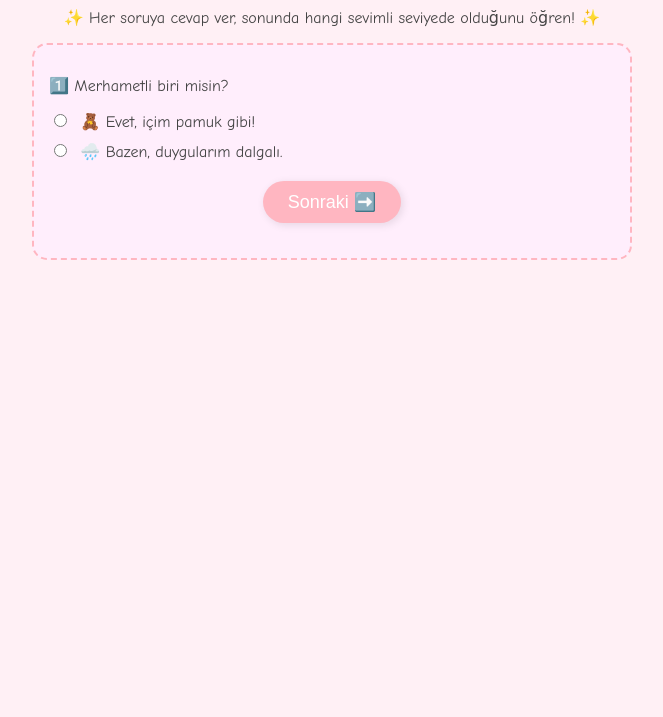
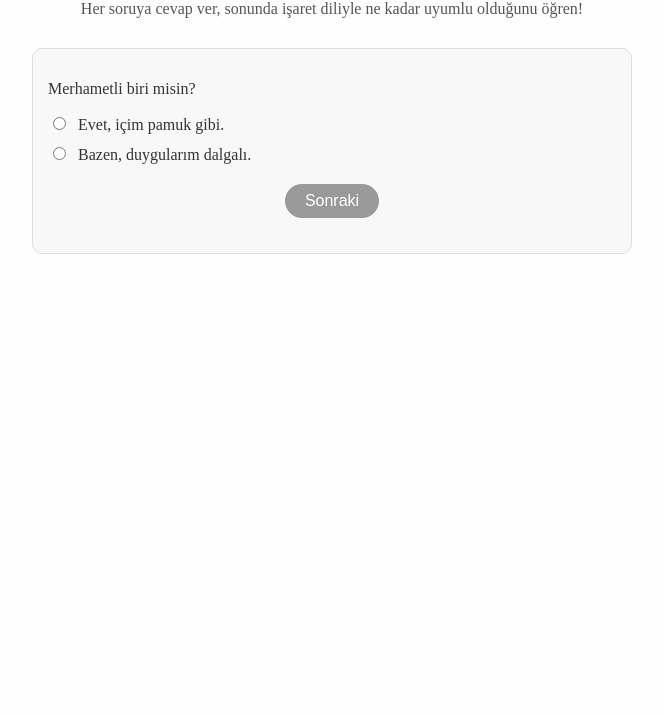
Before and after one commit to hulyatepedelen/anket, a plain HTML site: page index.html in a window 1280 px wide. Shown: the part 83-800 px from the top of the page, without its empty margins (308-971 px from the left). Drawn offline with Linux system fonts and the light colour scheme.

Commit message:
Update index.html

```diff
--- a/index.html
+++ b/index.html
@@ -2,27 +2,33 @@
 <html lang="tr">
 <head>
   <meta charset="UTF-8">
-  <title>🌸 İşaret Dili Ruh Testi 🌸</title>
+  <title>İşaret Dili Ruh Testi</title>
   <meta name="viewport" content="width=device-width, initial-scale=1.0">
   <style>
     body {
-      font-family: 'Comic Sans MS', cursive, sans-serif;
-      background-color: #fff0f5;
-      color: #444;
+      font-family: 'Times New Roman', serif;
+      background-color: #fefefe;
+      color: #333;
       padding: 20px;
       max-width: 600px;
       margin: auto;
     }
     h1 {
       text-align: center;
-      color: #ff69b4;
-      font-size: 28px;
+      font-size: 26px;
+      margin-bottom: 10px;
+    }
+    p.intro {
+      text-align: center;
+      font-size: 16px;
+      margin-bottom: 30px;
+      color: #555;
     }
     .question {
-      background-color: #ffeefc;
+      background-color: #f8f8f8;
       padding: 15px;
-      border: 2px dashed #ffb6c1;
-      border-radius: 15px;
+      border: 1px solid #ddd;
+      border-radius: 10px;
       margin-bottom: 20px;
       display: none;
     }
@@ -30,98 +36,96 @@
       display: block;
       margin: 10px 0;
       cursor: pointer;
+      font-size: 16px;
     }
     input[type="radio"] {
       margin-right: 8px;
     }
     .next-button {
-      background-color: #ffb6c1;
+      background-color: #999;
       color: white;
-      font-size: 18px;
-      padding: 10px 25px;
+      font-size: 16px;
+      padding: 8px 20px;
       border: none;
-      border-radius: 25px;
+      border-radius: 20px;
       cursor: pointer;
       display: block;
       margin: 20px auto;
-      box-shadow: 2px 2px 8px rgba(0,0,0,0.1);
       transition: 0.3s;
     }
     .next-button:hover {
-      background-color: #ff69b4;
+      background-color: #666;
     }
     #result {
       text-align: center;
-      font-size: 20px;
+      font-size: 18px;
       margin-top: 30px;
       padding: 20px;
-      border-radius: 15px;
-      background-color: #fff0fa;
-      border: 2px solid #ffb6c1;
+      border-radius: 10px;
+      background-color: #f5f5f5;
+      border: 1px solid #ccc;
       display: none;
     }
   </style>
 </head>
 <body>
 
-  <h1>🌈 İşaret Dili Ruh Testi 🌈</h1>
-  <p style="text-align:center;">✨ Her soruya cevap ver, sonunda hangi sevimli seviyede olduğunu öğren! ✨</p>
+  <h1>İşaret Dili Ruh Testi</h1>
+  <p class="intro">Her soruya cevap ver, sonunda işaret diliyle ne kadar uyumlu olduğunu öğren!</p>
 
-  <div id="quiz">
-    <!-- Sorular burada dinamik olarak gösterilecek -->
-  </div>
+  <div id="quiz"></div>
 
   <div id="result"></div>
 
   <script>
     const questions = [
       {
-        text: "1️⃣ Merhametli biri misin?",
+        text: "Merhametli biri misin?",
         options: [
-          { text: "🧸 Evet, içim pamuk gibi!", value: 1 },
-          { text: "🌧️ Bazen, duygularım dalgalı.", value: 0 }
+          { text: "Evet, içim pamuk gibi.", value: 1 },
+          { text: "Bazen, duygularım dalgalı.", value: 0 }
         ]
       },
       {
-        text: "2️⃣ Yeni şeyler öğrenmek seni heyecanlandırır mı?",
+        text: "Yeni şeyler öğrenmek seni heyecanlandırır mı?",
         options: [
-          { text: "🚀 Kesinlikle, öğrenmeyi severim!", value: 1 },
-          { text: "😴 Çok da heyecanlandırmaz.", value: 0 }
+          { text: "Kesinlikle, öğrenmeyi severim.", value: 1 },
+          { text: "Çok da heyecanlandırmaz.", value: 0 }
         ]
       },
       {
-        text: "3️⃣ İnsanlara yardım etmek seni mutlu eder mi?",
+        text: "İnsanlara yardım etmek seni mutlu eder mi?",
         options: [
-          { text: "🤗 Evet, kalbim kocaman!", value: 1 },
-          { text: "🙈 Bazen olabilir.", value: 0 }
+          { text: "Evet, kalbim kocaman.", value: 1 },
+          { text: "Bazen olabilir.", value: 0 }
         ]
       },
       {
-        text: "4️⃣ Empati gücün yüksek mi?",
+        text: "Empati gücün yüksek mi?",
         options: [
-          { text: "💓 Evet, hemen hissederim.", value: 1 },
-          { text: "🫧 Bazen fark etmem zor oluyor.", value: 0 }
+          { text: "Evet, hemen hissederim.", value: 1 },
+          { text: "Bazen fark etmem zor oluyor.", value: 0 }
         ]
       },
       {
-        text: "5️⃣ Sessizce anlaşmak sence büyülü mü?",
+        text: "Sessizce anlaşmak sence büyülü mü?",
         options: [
-          { text: "✨ Evet! Sessizliğin dili var.", value: 1 },
-          { text: "🤔 Daha önce düşünmedim.", value: 0 }
+          { text: "Evet! Sessizliğin dili var.", value: 1 },
+          { text: "Daha önce düşünmedim.", value: 0 }
         ]
       },
       {
-        text: "6️⃣ Hiç işitme engelli biriyle tanıştın mı?",
+        text: "Hiç işitme engelli biriyle tanıştın mı?",
         options: [
-          { text: "🫶 Evet, tanıştım!", value: 1 },
-          { text: "🐥 Hayır ama tanışmak isterim.", value: 0 }
+          { text: "Evet, tanıştım.", value: 1 },
+          { text: "Hayır ama tanışmak isterim.", value: 0 }
         ]
       },
       {
-        text: "7️⃣ Beden dili ve yüz ifadesine dikkat eder misin?",
+        text: "Beden dili ve yüz ifadesine dikkat eder misin?",
         options: [
-          { text: "🎭 Evet, çok dikkat ederim.", value: 1 },
-          { text: "😅 Pek fark etmiyorum genelde.", value: 0 }
+          { text: "Evet, çok dikkat ederim.", value: 1 },
+          { text: "Pek fark etmiyorum genelde.", value: 0 }
         ]
       }
     ];
@@ -156,7 +160,7 @@
       });
 
       const nextBtn = document.createElement("button");
-      nextBtn.innerText = "Sonraki ➡️";
+      nextBtn.innerText = "Sonraki";
       nextBtn.className = "next-button";
       nextBtn.onclick = () => {
         const selected = qDiv.querySelector('input[name="answer"]:checked');
@@ -169,7 +173,7 @@
             showResult();
           }
         } else {
-          alert("Lütfen bir seçenek seç!");
+          alert("Lütfen bir seçenek seç.");
         }
       };
 
@@ -182,15 +186,15 @@
       resultDiv.style.display = "block";
 
       if (score >= 6) {
-        resultDiv.innerHTML = "🌟 <strong>Süper Yıldız Seviye!</strong><br><br>Senin kalbin işaret dili için ışıldıyor! 🤟<br>Hadi, bu güzel dili öğrenmeye başla!";
+        resultDiv.innerHTML = "<strong>Harika!</strong><br><br>Senin ruhun işaret diliyle mükemmel uyumlu. Bu dili öğrenmelisin!";
       } else if (score >= 4) {
-        resultDiv.innerHTML = "💖 <strong>Pembe Kalp Seviye!</strong><br><br>Senin içinde bu dilin tohumları var! 🪴<br>Biraz bilgiyle çok güzel işler yaparsın!";
+        resultDiv.innerHTML = "<strong>Güzel Başlangıç!</strong><br><br>İçinde bu yolculuğu başlatacak potansiyel var.";
       } else {
-        resultDiv.innerHTML = "🍬 <strong>Minnoş Seviye</strong><br><br>Sen daha yolun başındasın ama bu tatlı yolculuk seni bekliyor! 🎀";
+        resultDiv.innerHTML = "<strong>Farkındalık Zamanı!</strong><br><br>Belki de bu testi çözmen bir işaretti. İşaret dili seni bekliyor.";
       }
     }
 
-    // İlk soruyu göster
+    // İlk soruyu başlat
     showQuestion();
   </script>
 
```
